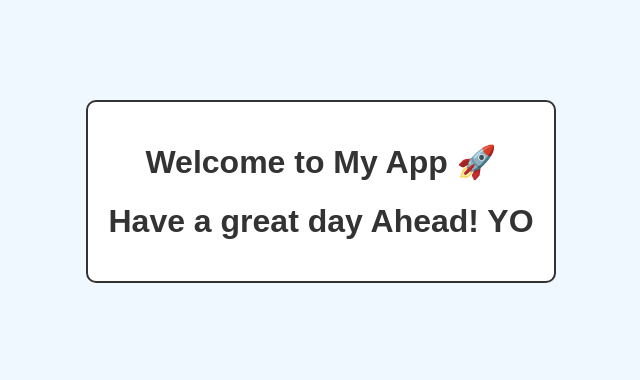
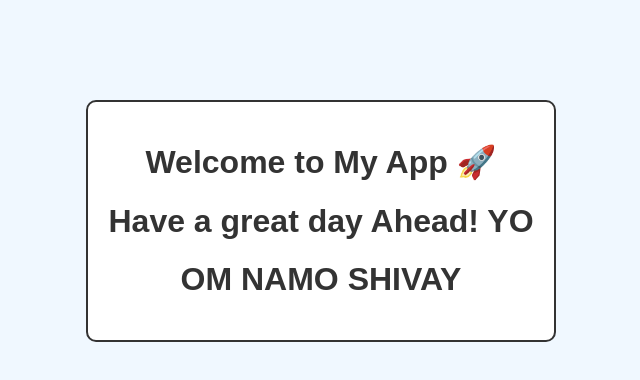
Before and after one commit to rashmishra97/test-app-nginx, a plain HTML site: page index.html in a window 1280 px wide. Shown: the whole page, without its empty margins (319-959 px from the left). Drawn offline with Linux system fonts and the light colour scheme.

Commit message:
changes v2

```diff
--- a/index.html
+++ b/index.html
@@ -9,6 +9,7 @@
     <div class="container">
         <h1>Welcome to My App 🚀</h1>
         <h1>Have a great day Ahead! YO</h1>
+        <h1>OM NAMO SHIVAY</h1>
     </div>
 </body>
 </html>
```
